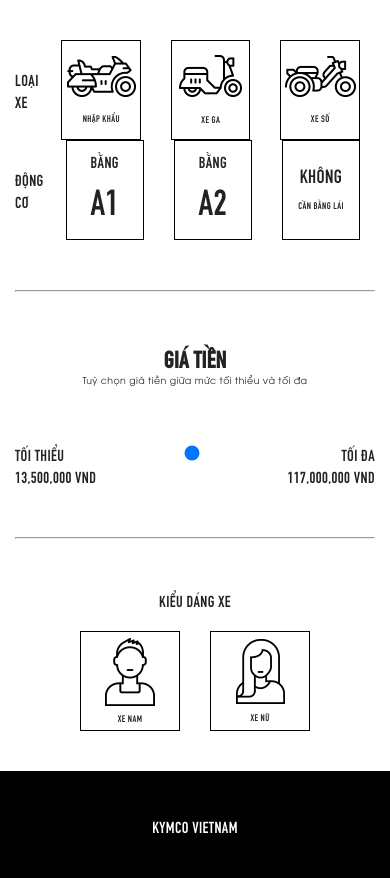
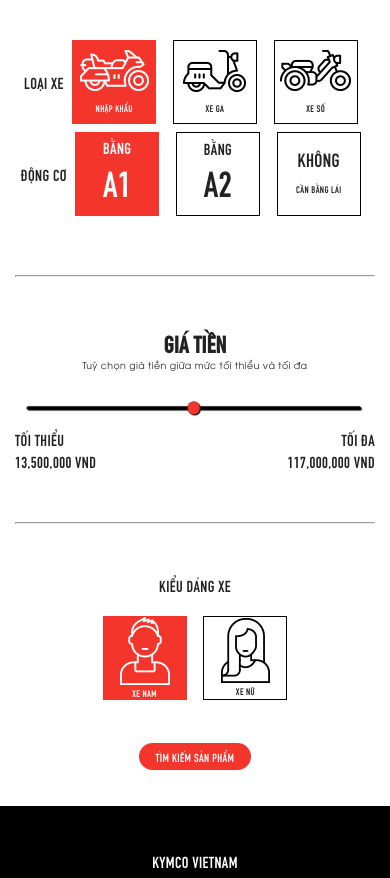
Before and after one commit to anhnd1995/CFD-Kymco-Clone, a website: page products.html in a window 390 px wide. Shown: the part 1060-1938 px from the top of the page. Drawn offline with Linux system fonts and the light colour scheme.

Commit message:
Add functionality for product page

```diff
--- a/js/main.js
+++ b/js/main.js
@@ -295,3 +295,41 @@
       break;
   }
 });
+
+// PRODUCTS PAGE
+window.onload = function () {
+  $.each($(".box"), (button, div) => {
+    changeImage(div);
+  });
+};
+
+$.each($(".box"), (button, div) => {
+  //on click
+  $(div).click(() => {
+    $(div).siblings().removeClass("active");
+    $(div).addClass("active");
+    changeImage(div);
+  });
+
+  //on hover
+  $(div).hover(
+    () => {
+      $(div).find(".black").addClass("d-none");
+      $(div).find(".white").removeClass("d-none");
+    },
+    () => {
+      $(div).find(".black").removeClass("d-none");
+      $(div).find(".white").addClass("d-none");
+      changeImage(div);
+    }
+  );
+});
+
+function changeImage(div) {
+  if ($(div).hasClass("active")) {
+    $(div).find(".black").addClass("d-none");
+    $(div).find(".white").removeClass("d-none");
+    $(div).siblings().find(".black").removeClass("d-none");
+    $(div).siblings().find(".white").addClass("d-none");
+  }
+}
--- a/products.html
+++ b/products.html
@@ -250,24 +250,43 @@
                 </p>
               </div>
               <div class="type row">
-                <div class="col-md-6 type__item">
+                <div class="col-md-12 col-lg-6 type__item">
                   <h4>loại xe</h4>
-                  <div class="box">
-                    <img src="./img/icon-xenhapkhau (1).png" alt="" />
+                  <div class="box active">
+                    <img
+                      src="./img/icon-xenhapkhau (1).png"
+                      alt=""
+                      class="black"
+                    />
+                    <img
+                      src="./img/icon-xenhapkhau.png"
+                      alt=""
+                      class="white d-none"
+                    />
                     <p>nhập khẩu</p>
                   </div>
                   <div class="box">
-                    <img src="./img/icon-xega (1).png" alt="" />
+                    <img src="./img/icon-xega (1).png" alt="" class="black" />
+                    <img
+                      src="./img/icon-xega.png"
+                      alt=""
+                      class="white d-none"
+                    />
                     <p>xe ga</p>
                   </div>
                   <div class="box">
-                    <img src="./img/icon-xeso (1).png" alt="" />
+                    <img src="./img/icon-xeso (1).png" alt="" class="black" />
+                    <img
+                      src="./img/icon-xeso.png"
+                      alt=""
+                      class="white d-none"
+                    />
                     <p>xe số</p>
                   </div>
                 </div>
-                <div class="col-md-6 type__item">
+                <div class="col-md-12 col-lg-6 type__item">
                   <h4>động cơ</h4>
-                  <div class="box --text">
+                  <div class="box --text active">
                     <h4>BẰNG</h4>
                     <h5>A1</h5>
                   </div>
@@ -297,6 +316,7 @@
                 </div>
                 <div class="slider">
                   <input type="range" min="13500000" max="117000000" />
+                  <div class="animate-track"></div>
                 </div>
                 <div class="price --text-right">
                   <h3>tối đa</h3>
@@ -308,14 +328,19 @@
             <div class="form__item">
               <h2>kiểu dáng xe</h2>
               <div class="type__item center">
-                <div class="box">
-                  <img src="./img/icon_men-b.png" alt="" />
+                <div class="box active">
+                  <img src="./img/icon_men-b.png" alt="" class="black" />
+                  <img src="./img/icon-men.png" alt="" class="white d-none" />
                   <p>xe nam</p>
                 </div>
                 <div class="box">
-                  <img src="./img/icon-woman (1).png" alt="" />
+                  <img src="./img/icon-woman (1).png" alt="" class="black" />
+                  <img src="./img/icon-woman.png" alt="" class="white d-none" />
                   <p>xe nữ</p>
                 </div>
+              </div>
+              <div class="submit-form">
+                <a href="#" class="button">tìm kiếm sản phẩm</a>
               </div>
             </div>
           </div>
--- a/scss/imports/pages/_products.scss
+++ b/scss/imports/pages/_products.scss
@@ -87,7 +87,7 @@
     }
 
     .productsContent__form {
-      padding-top: 5rem;
+      padding: 5rem 0;
       p {
         font-size: $fz-product-text;
         text-align: center;
@@ -109,17 +109,17 @@
           &__item {
             display: flex;
             font-family: $font-heading-button;
-            justify-content: space-evenly;
             align-items: center;
-
+            justify-content: center;
+            padding-bottom: 1rem;
             h4 {
               font-size: 1.875rem;
               text-transform: uppercase;
             }
             .box {
-              margin: 0 15px;
-              height: 100px;
-              width: 100px;
+              margin: 0 1rem;
+              height: 6.25rem;
+              width: 6.25rem;
               border: 1px solid black;
               display: flex;
               flex-direction: column;
@@ -132,6 +132,7 @@
                 background-color: $primary-red;
                 color: white;
                 transition: 0.3s;
+                border: none;
               }
               img {
                 margin: 0 auto;
@@ -151,6 +152,16 @@
                   font-size: 2.25rem;
                 }
               }
+
+              @include mobile {
+                height: 10rem;
+                width: 10rem;
+              }
+            }
+            .active {
+              color: white;
+              background: $primary-red;
+              border: none;
             }
           }
         }
@@ -170,6 +181,68 @@
           }
           .--text-right {
             text-align: right;
+          }
+          .slider {
+            position: relative;
+            flex: 5;
+            input[type="range"] {
+              -webkit-appearance: none;
+              width: 80%;
+              @include mid();
+              @include mobile {
+                width: 175%;
+                top: -50%;
+              }
+            }
+            input[type="range"]:focus {
+              outline: none;
+            }
+            input[type="range"]::-webkit-slider-runnable-track {
+              width: 80%;
+              height: 3px;
+              cursor: pointer;
+              box-shadow: 1px 1px 1px #000000, 0px 0px 1px #0d0d0d;
+              background: #000;
+              border-radius: 1.3px;
+              border: 0.2px solid #010101;
+            }
+            input[type="range"]::-webkit-slider-thumb {
+              box-shadow: 1px 1px 1px #000000, 0px 0px 1px #0d0d0d;
+              height: 1.5rem;
+              width: 1.5rem;
+              border-radius: 50%;
+              background: $primary-red;
+              cursor: pointer;
+              -webkit-appearance: none;
+              margin-top: -0.7rem;
+            }
+            input[type="range"]:focus::-webkit-slider-runnable-track {
+              background: #000;
+            }
+            input[type="range"]::-moz-range-track {
+              width: 80%;
+              height: 3px;
+              cursor: pointer;
+              box-shadow: 1px 1px 1px #000000, 0px 0px 1px #0d0d0d;
+              background: #000;
+              border-radius: 1.3px;
+              border: 0.2px solid #010101;
+            }
+            input[type="range"]::-moz-range-thumb {
+              box-shadow: 1px 1px 1px #000000, 0px 0px 1px #0d0d0d;
+              height: 1.5rem;
+              width: 1.5rem;
+              border-radius: 50%;
+              background: #ffffff;
+              cursor: pointer;
+            }
+          }
+        }
+        .submit-form {
+          text-align: center;
+          .button {
+            font-size: 1.37rem;
+            @include button(0.67rem, 2rem, 50px);
           }
         }
       }
```
Also changed, not shown: dest/style.min.css, 1 other file.
